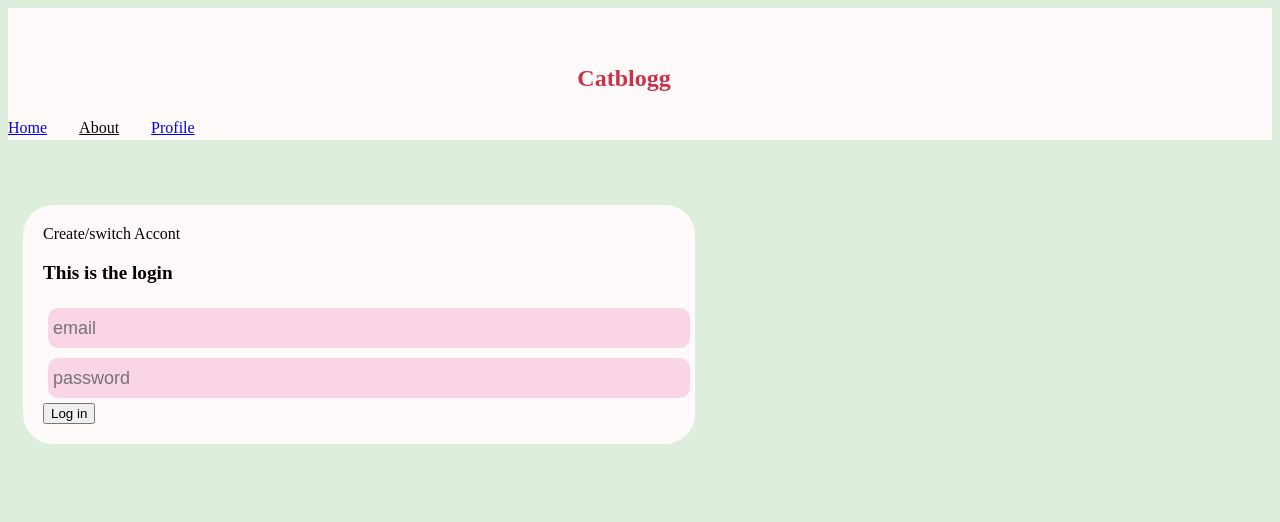
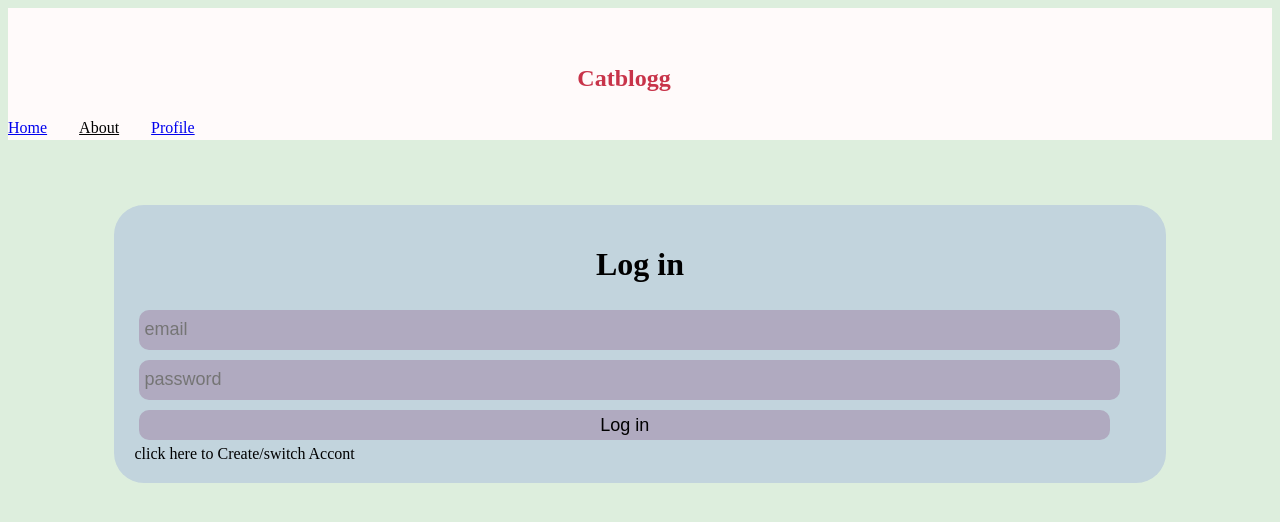
Before and after one commit to Codercat314/facebookLightFrontend, a Vue app: page /about in a window 1280 px wide. Shown: the top 522 px of the page. Built offline with nearby package versions, Linux system fonts and the light colour scheme.

Commit message:
added css to aboutview

```diff
--- a/src/components/LoginComponent.vue
+++ b/src/components/LoginComponent.vue
@@ -21,18 +21,13 @@ async function login(){
 
     } catch (error) {
         console.error('Failed to fetch feeds:', error);
-        alert("fel lösen")
+        alert("wrong password")
     }
 }
 
 </script>
 
 <template>
-  <div>
-    <h3>
-      This is the login
-    </h3>
-  </div>
   <div>
 
     <input type="email" name="email" id="emailId" v-model="email" placeholder="email">
@@ -52,17 +47,15 @@ h1 {
   top: -10px;
 }
 
-h3 {
-  font-size: 1.2rem;
-}
 
-input{
-  width: 100%;
+input, button{
+  width: 96%;
   height: 30px;
   font-size: large;
+  margin-right: 15px;
   margin: 5px;
   border: none;
-  background-color: var(--lightColor);
+  background-color: var(--purple);
   border-radius: 10px;
   padding:5px;
 }
--- a/src/components/RegisterComponent.vue
+++ b/src/components/RegisterComponent.vue
@@ -33,11 +33,6 @@ async function register(){
 
 <template>
   <div>
-    <h3>
-      This is the registering
-    </h3>
-  </div>
-  <div>
     <input type="text" name="name" id="name" v-model="name" placeholder="name">
     <br>
     <input type="text" name="displayname" id="displayname" v-model="displayname" placeholder="display name">
@@ -59,17 +54,14 @@ h1 {
   top: -10px;
 }
 
-h3 {
-  font-size: 1.2rem;
-}
-
-input{
-  width: 100%;
+input, button{
+  width: 96%;
   height: 30px;
   font-size: large;
+  margin-right: 15px;
   margin: 5px;
   border: none;
-  background-color: var(--lightColor);
+  background-color: var(--purple);
   border-radius: 10px;
   padding:5px;
 }
--- a/src/views/AboutView.vue
+++ b/src/views/AboutView.vue
@@ -22,23 +22,26 @@ function switchState(){
 <template>
   <div class="about">
     <div id="loginOrCreate">
-      <div v-on:click="switchState">Create/switch Accont</div>
         <div v-if="create">
+          <h1>Create account</h1>
           <RegisterComponent/>
         </div>
         <div v-else>
+          <h1>Log in</h1>
           <LoginComponent/>
         </div>
+        <div v-on:click="switchState">click here to Create/switch Accont</div>
       </div>
   </div>
 </template>
 
 <style>
 #loginOrCreate{
-  width: 50%;
+  width: 80%;
+
   min-width: 600px;
-  background-color: var(--whiteColor);
-  background-color: var(--whiteColor);
+  background-color: var(--blue);
+
   border-radius: 30px;
   margin: 15px;
   padding: 20px;
@@ -49,16 +52,21 @@ function switchState(){
   width: 50%;
   min-width: 600px;
   background-color: var(--whiteColor);
-  background-color: var(--whiteColor);
+
   border-radius: 30px;
   margin: 15px;
   padding: 20px;
 
 }
 
+h1{
+  text-align: center;
+}
+
 .about{
   display: flex;
-  align-items: flex-start;
-  justify-content: flex-start;
+
+  align-items: center;
+  justify-content: center;
 }
 </style>
```
